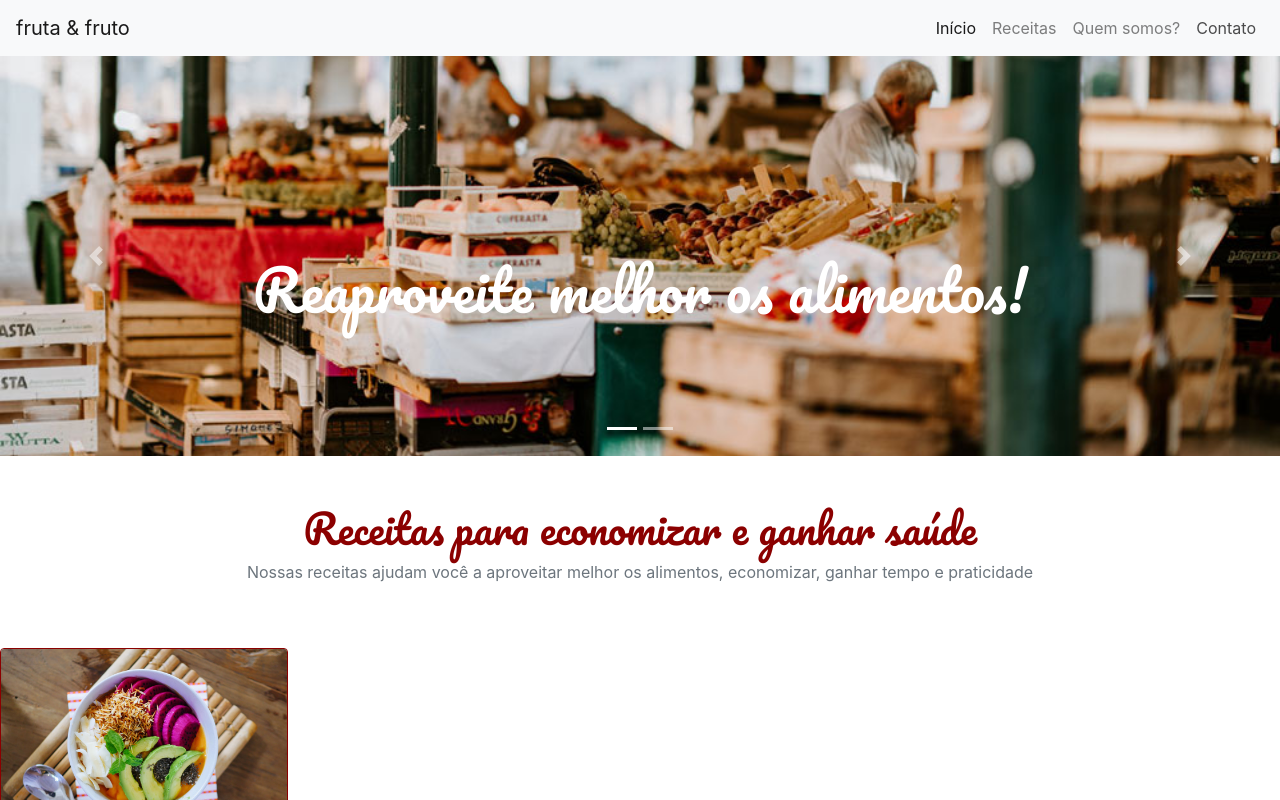
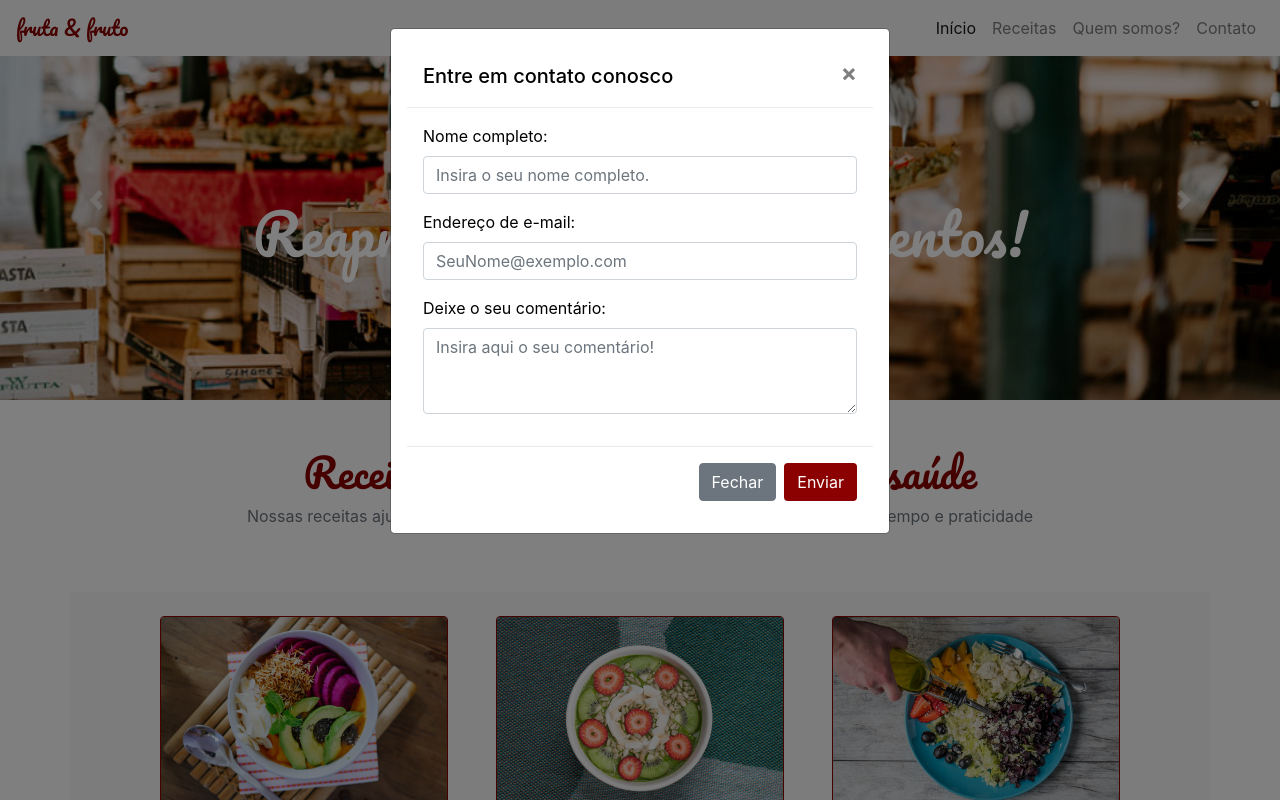
Before and after one commit to IasmimCristina/Projeto-Bootstrap-4-Alura, a plain HTML site: page bootstrap-landing-page-projeto-base/projeto-base/index.html in a window 1280 px wide. Both pictures are taken after a click on the link "Contato". Shown: the top 800 px of the page. Drawn offline with nearby package versions, Linux system fonts and the light colour scheme.

```diff
--- a/bootstrap-landing-page-projeto-base/projeto-base/index.html
+++ b/bootstrap-landing-page-projeto-base/projeto-base/index.html
@@ -17,26 +17,33 @@
 
 <body>
 
-  <nav class="navbar navbar-expand-lg navbar-light bg-light">
-
-    <a class="navbar-brand" href="#">fruta & fruto</a>
-
+  <header>
+    <nav class="navbar navbar-expand-lg navbar-light bg-light fixed-top">
+      <a class="navbar-brand font-titulo cor-especial" href="#">fruta & fruto</a>
       <!-- Menu hambúrguer -->
       <button class="navbar-toggler" type="button" data-toggle="collapse" data-target="#navbarNavAltMarkup"
         aria-controls="navbarNavAltMarkup" aria-expanded="false" aria-label="Toggle navigation">
         <span class="navbar-toggler-icon"></span>
       </button>
       <div class="collapse navbar-collapse justify-content-end" id="navbarNavAltMarkup">
-      <div class="navbar-nav">
+        <ul class="navbar-nav">
           <a class="nav-item nav-link active" href="#">Início<span class="sr-only">(current)</span></a>
+          <li>
             <a class="nav-item nav-link" href="#">Receitas</a>
+          </li>
+          <li>
             <a class="nav-item nav-link" href="#">Quem somos?</a>
-        <a class="nav-item nav-link" href="#">Contato</a>
-      </div>
+          </li>
+          <li>
+            <a class="nav-item nav-link" data-toggle="modal" data-target="#modal-contato" href="#">Contato</a>
+          </li>
+        </ul>
       </div>
     </nav>
+  </header>
 
-  <div id="carouselExampleIndicators" class="carousel slide" data-interval="3000" data-ride="carousel">
+  <main>
+    <section id="carouselExampleIndicators" class="carousel slide" data-interval="3000" data-ride="carousel">
       <ol class="carousel-indicators">
         <li data-target="#carouselExampleIndicators" data-slide-to="0" class="active"></li>
         <li data-target="#carouselExampleIndicators" data-slide-to="1"></li>
@@ -56,7 +63,6 @@
             <h1 class="font-titulo display-4">Economize e ganhe em saúde!</h1>
           </div>
         </div>
-
       </div>
       <a class="carousel-control-prev" href="#carouselExampleIndicators" role="button" data-slide="prev">
         <span class="carousel-control-prev-icon" aria-hidden="true"></span>
@@ -66,71 +72,134 @@
         <span class="carousel-control-next-icon" aria-hidden="true"></span>
         <span class="sr-only">Next</span>
       </a>
-  </div>
+    </section>
 
 
+    <section class="titulo">
       <h1 class="text-center font-titulo cor-especial pt-5 ">Receitas para economizar e ganhar saúde</h1>
-  <p class="text-center text-secondary pb-5">Nossas receitas ajudam você a aproveitar melhor os alimentos, economizar,
+      <p class="text-center text-secondary pb-5">Nossas receitas ajudam você a aproveitar melhor os alimentos,
+        economizar,
         ganhar tempo e praticidade</p>
+    </section>
 
-  <div class="card borda-cor-especial" style="width: 18rem;">
-    <img class="card-img-top" src="src/img/receita-abacate.jpg" alt="tigela com salada de abacate, vista superior">
+
+
+    <section class="cards-section bg-light container ">
+
+      <div class="row justify-content-center">
+        <article class="card borda-cor-especial card-largura  p-0 m-4 col-12 col-md-4">
+          <img class="card-img-top card-position-image" src="src/img/receita-abacate.jpg"
+            alt="tigela com salada de abacate, vista superior">
           <div class="card-body">
             <h5 class="card-title">Tigela de abacate</h5>
             <p class="card-text">Receita refrescante e cheia de vitaminas para o seu café da manhã!</p>
             <a href="#" class="btn  botao-cor-especial">Veja a receita</a>
           </div>
-  </div>
-
-  <div class="card borda-cor-especial" style="width: 18rem;">
-    <img class="card-img-top" src="src/img/receita-kiwi.jpg" alt="tigela com salada de kiwi, vista superior">
+        </article>
+        <article class="card borda-cor-especial card-largura  p-0 m-4 col-12 col-md-4">
+          <img class="card-img-top card-position-image" src="src/img/receita-kiwi.jpg"
+            alt="tigela com salada de kiwi, vista superior">
           <div class="card-body">
             <h5 class="card-title">Salada de kiwi</h5>
             <p class="card-text">Receita refrescante e cheia de vitaminas para o seu café da manhã!</p>
             <a href="#" class="btn  botao-cor-especial">Veja a receita</a>
           </div>
-  </div>
-
-  <div class="card borda-cor-especial" style="width: 18rem;">
-    <img class="card-img-top" src="src/img/receita-mix.jpg" alt="prato com mix de vegetais e mão de pessoa adicionando azeite, vista superior">
+        </article>
+        <article class="card borda-cor-especial card-largura  p-0 m-4 col-12 col-md-4">
+          <img class="card-img-top card-position-image" src="src/img/receita-mix.jpg"
+            alt="prato com mix de vegetais e mão de pessoa adicionando azeite, vista superior">
           <div class="card-body">
             <h5 class="card-title">Mix de vegetais</h5>
             <p class="card-text">Receita refrescante e cheia de vitaminas para o seu café da manhã!</p>
             <a href="#" class="btn  botao-cor-especial">Veja a receita</a>
           </div>
-  </div>
+        </article>
 
-  <div class="card borda-cor-especial" style="width: 18rem;">
-    <img class="card-img-top" src="src/img/receita-pimentoes.jpg" alt="prato de salada de pimentões com alguns ingredientes ao lado, vista superior">
+        <article class="card borda-cor-especial card-largura  p-0 m-4 col-12 col-md-4">
+          <img class="card-img-top card-position-image" src="src/img/receita-pimentoes.jpg"
+            alt="prato de salada de pimentões com alguns ingredientes ao lado, vista superior">
           <div class="card-body">
             <h5 class="card-title">Pimentões à Juliana</h5>
             <p class="card-text">Receita refrescante e cheia de vitaminas para o seu café da manhã!</p>
             <a href="#" class="btn  botao-cor-especial">Veja a receita</a>
           </div>
-  </div>
+        </article>
 
-  <div class="card borda-cor-especial" style="width: 18rem;">
-    <img class="card-img-top" src="src/img/receita-oriental.jpg" alt="tigela com salada de vegetais estilo oriental, vista de cima">
+        <article class="card borda-cor-especial card-largura  p-0 m-4 col-12 col-md-4">
+          <img class="card-img-top card-position-image" src="src/img/receita-oriental.jpg"
+            alt="tigela com salada de vegetais estilo oriental, vista de cima">
           <div class="card-body">
             <h5 class="card-title">Prato oriental</h5>
             <p class="card-text">Receita refrescante e cheia de vitaminas para o seu café da manhã!</p>
             <a href="#" class="btn  botao-cor-especial">Veja a receita</a>
           </div>
-  </div>
+        </article>
 
-  <div class="card borda-cor-especial" style="width: 18rem;">
-    <img class="card-img-top" src="src/img/receita-beterrabas.jpg" alt="tigela com beterrabas e dentes de alho assados em primeiro plano, com ingredientes ao fundo">
+        <article class="card borda-cor-especial card-largura  p-0 m-4 col-12 col-md-4">
+          <img class="card-img-top card-position-image" src="src/img/receita-beterrabas.jpg"
+            alt="tigela com beterrabas e dentes de alho assados em primeiro plano, com ingredientes ao fundo">
           <div class="card-body">
             <h5 class="card-title">Beterrabas assadas</h5>
             <p class="card-text">Receita refrescante e cheia de vitaminas para o seu café da manhã!</p>
             <a href="#" class="btn  botao-cor-especial">Veja a receita</a>
           </div>
+        </article>
       </div>
+
+
+    </section>
+
+  </main>
 
 
 
 
+  <!-- Modal -->
+  <div class="modal fade" id="modal-contato" tabindex="-1" role="dialog" aria-labelledby="exampleModalLabel"
+    aria-hidden="true">
+    <div class="modal-dialog" role="document">
+      <dialog class="modal-content">
+        <header class="modal-header">
+          <h5 class="modal-title" id="exampleModalLabel">Entre em contato conosco</h5>
+          <button type="button" class="close" data-dismiss="modal" aria-label="Close">
+            <span aria-hidden="true">&times;</span>
+          </button>
+        </header>
+        <main class="modal-body">
+
+          <form>
+
+            <div class="form-group">
+              <label for="formGroupExampleInput">Nome completo:</label>
+              <input type="text" class="form-control" id="formGroupExampleInput"
+                placeholder="Insira o seu nome completo.">
+            </div>
+
+            <div class="form-group">
+              <label for="exampleFormControlInput1">Endereço de e-mail:</label>
+              <input type="email" class="form-control" id="exampleFormControlInput1" placeholder="SeuNome@exemplo.com">
+            </div>
+
+            <div class="form-group">
+              <label for="exampleFormControlTextarea1">Deixe o seu comentário:</label>
+              <textarea placeholder="Insira aqui o seu comentário!" class="form-control"
+                id="exampleFormControlTextarea1" rows="3"></textarea>
+            </div>
+          </form>
+
+        </main>
+        <footer class="modal-footer">
+          <button type="button" class="btn btn-secondary" data-dismiss="modal">Fechar</button>
+          <button type="button" class="btn botao-cor-especial">Enviar</button>
+        </footer>
+      </dialog>
+    </div>
+  </div>
+
+
+  <footer>
     <p>contato:<a href="mailto:email@frutafruto.com.br">email@frutafruto.com.br</a></p>
+  </footer>
 
 
   <script src="https://code.jquery.com/jquery-3.3.1.slim.min.js"
--- a/bootstrap-landing-page-projeto-base/projeto-base/src/style.css
+++ b/bootstrap-landing-page-projeto-base/projeto-base/src/style.css
@@ -1,3 +1,7 @@
+.card-largura {
+    max-width: 18rem;
+}
+
 .imagem-carrossel {
     object-fit: cover;
     height: 400px;
@@ -17,7 +21,8 @@
 }
 
 .cor-especial {
-    color: darkred;
+    /* Override - Cuidado!! */
+    color: darkred!important;
 }
 
 .botao-cor-especial {
@@ -28,3 +33,12 @@
 .borda-cor-especial {
     border-color: darkred;
 }
+
+.card-position-image {
+    object-fit: cover;
+    height: 200px;
+}
+
+.cards-section {
+
+}
```
Lines whose indentation alone changed are shown as unchanged.
